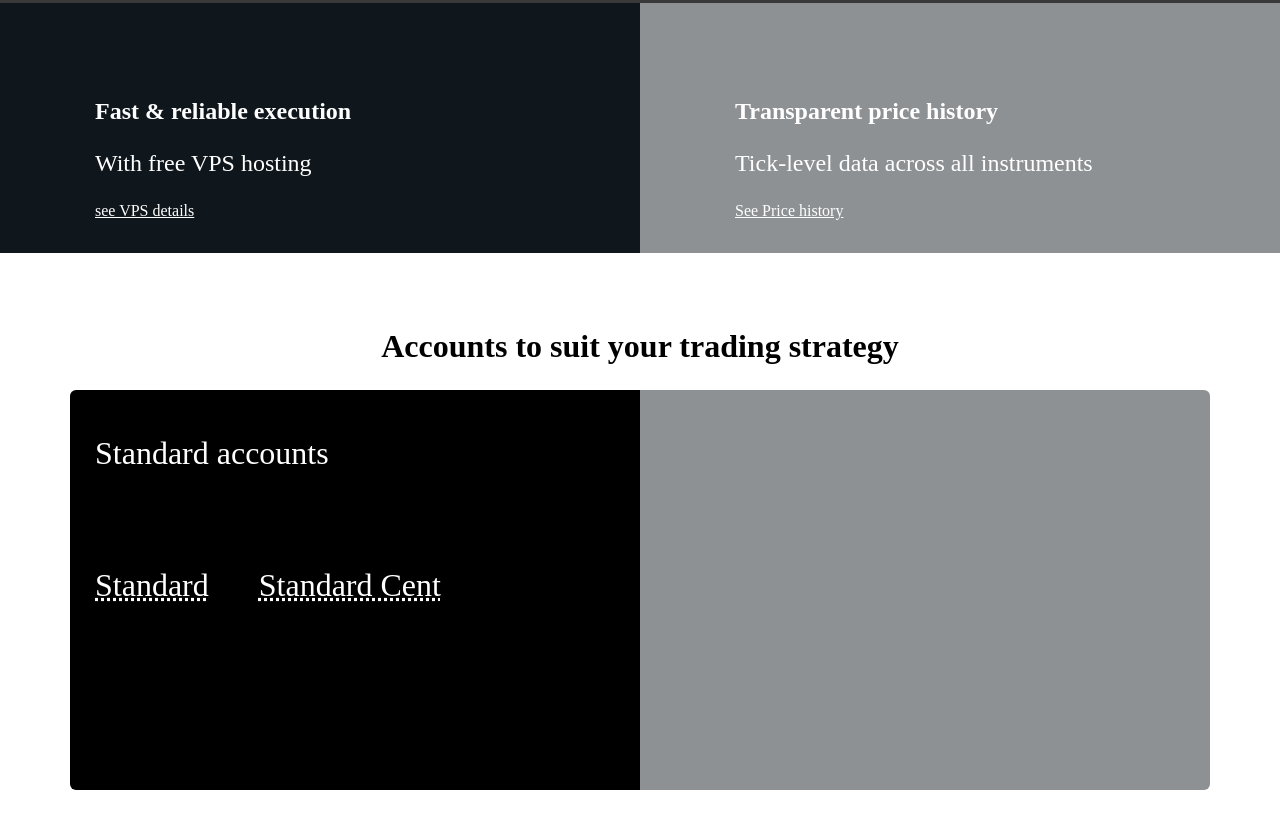
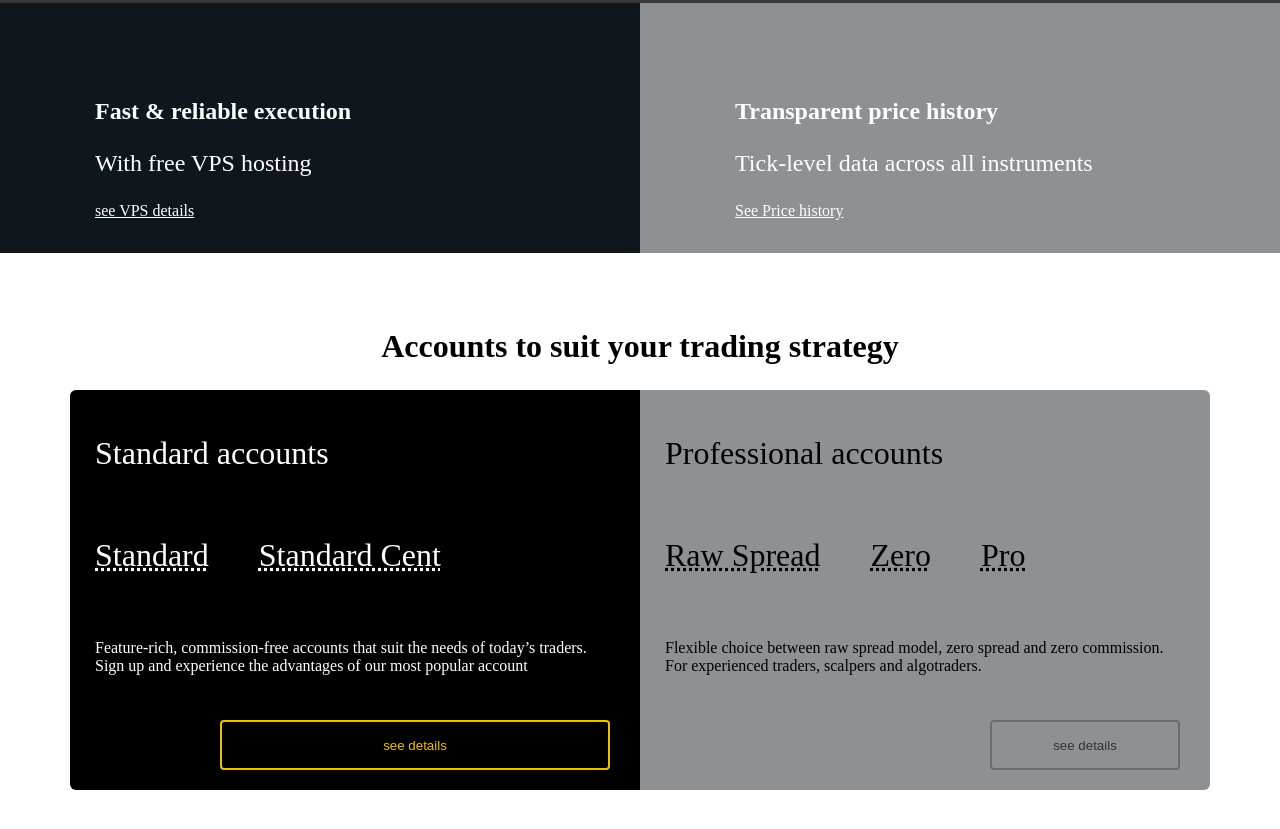
Before and after one commit to Heromusicky/oneihassignment, a plain HTML site: page index.html in a window 1280 px wide. Shown: the part 1267-2096 px from the top of the page. Drawn offline with Linux system fonts and the light colour scheme.

Commit message:
features

```diff
--- a/css/style.css
+++ b/css/style.css
@@ -7,7 +7,6 @@
 body {
   background-color: #ccc;
   margin: 0;
-
 }
 
 .main {
@@ -31,7 +30,19 @@ nav {
   justify-content: space-between;
   padding: 10px;
   height: 100%;
+  position: relative;
 }
+.translate{
+    position: absolute;
+    top: 10;
+    right: 20px;
+    height: 50px;
+width: 50px;
+display: flex;
+justify-content: center;
+align-items: center;
+}
+
 .logo {
   width: 100px;
   height: 100%;
@@ -45,84 +56,86 @@ nav {
 #peace {
   width: 30%;
 }
-.navbar{
+.navbar {
   width: 500px;
   color: white;
-height: 100%;}
+  height: 100%;
+}
 
-.navbar ul{ display: flex;
+.navbar ul {
+  display: flex;
   justify-content: space-around;
   align-items: center;
 }
-.navbar ul li{
+.navbar ul li {
   margin: 10px;
   padding: 10px;
   list-style-type: none;
+
 }
 
-li a,a:visited{ color:white;
+li a,
+a:visited {
+  color: white;
   text-decoration: none;
 }
-li a:hover,a:focus{
+li a:hover,
+a:focus {
   color: yellow;
-background-color: gray;}
-.uline a:hover,a:focus{
+  background-color: gray;
+
+}
+.uline a:hover,
+a:focus {
   color: yellow;
 
-text-decoration: underline;}
-.right-buttons{
+  text-decoration: underline;
+}
+.right-buttons {
   display: flex;
   justify-content: center;
   width: 500px;
-
-
-
-
 }
 
-.open{
+.open {
   color: black;
   background-color: rgb(237, 192, 0);
   height: 50px;
   border-radius: 4px;
   width: 30%;
   margin-right: 10px;
-
 }
-.sign{color: rgb(237, 192, 0);
+.sign {
+  color: rgb(237, 192, 0);
   background-color: transparent;
   width: 30%;
   margin-right: 10px;
-
-
 }
-.hero{ height: 650px;
+.hero {
+  height: 650px;
   width: 100%;
   display: flex;
   flex-direction: column;
 
-
-
   background-image: url(/img/exness-home-page-banner-desktop.jpg);
   background-size: cover;
-background-repeat: no-repeat;}
-.hero h1{
-
-    padding-top:  70px;
-    padding-left:  50px;
+  background-repeat: no-repeat;
+}
+.hero h1 {
+  padding-top: 70px;
+  padding-left: 50px;
   width: 19ch;
-    color:white;
+  color: white;
   font: 60px sans-serif;
-
 }
-.hero h3{
-    color:white;
-    padding-top:  40px;
-    padding-left:  70px;
+.hero h3 {
+  color: white;
+  padding-top: 40px;
+  padding-left: 70px;
   width: 43ch;
-
 }
-.account{ display: flex;
+.account {
+  display: flex;
   height: 50px;
   width: 200px;
   background-color: rgb(237, 192, 0);
@@ -131,87 +144,168 @@ align-items: center;
   margin-left: 70px;
   margin-top: 50px;
   border-radius: 4px;
-
 }
-.features{ height: 550px;
-background-color: rgb(58, 57, 57);}
-.features{ color: white;
+.features {
+  height: 550px;
+  background-color: rgb(58, 57, 57);
+}
+.features {
+  color: white;
 
   display: flex;
   align-items: center;
-flex-direction: column;}
-h1,p,a{ margin: 25px;}
-h1{ font-size: 2em;}
-p{ font-size: 24px;}
-a{
+  flex-direction: column;
+}
+h1,
+p,
+a {
+  margin: 25px;
+}
+h1 {
+  font-size: 2em;
+}
+p {
+  font-size: 24px;
+}
+a {
   font-size: 1em;
 }
-img{ width: 90%;
-height: auto;}
-.twoflex{
+img {
+  width: 90%;
+  height: auto;
+}
+.twoflex {
   display: flex;
   background-color: white;
-
 }
 
-
-.vpsdetails{
-
+.vpsdetails {
   background-color: #0f171c;
   height: 250px;
   width: 50%;
   color: white;
   padding: 70px;
-
 }
 
-.Price{
-
-    background-color: #8D9194;
+.Price {
+  background-color: #8d9194;
   height: 250px;
   width: 50%;
   color: white;
   padding: 70px;
-
 }
-.feature2{ background-color: white;
+.feature2 {
+  background-color: white;
   height: 600px;
   /* display: flex; */
   justify-content: center;
   padding: 50px;
 }
-.feature2 h1{
-
+.feature2 h1 {
   text-align: center;
 }
 
-.flex2{
-
+.flex2 {
   height: 400px;
 
   display: flex;
   margin: 20px;
-
-
 }
-.item1{
+.item1 {
   width: 50%;
   background-color: black;
   height: 100%;
   border-radius: 6px 0 0 6px;
-
+  position: relative;
 }
-.item2{
+.item2 {
   height: 100%;
-    background-color: #8D9194;
+  background-color: #8d9194;
   width: 50%;
-    border-radius:0 6px 6px 0;
-
+  border-radius: 0 6px 6px 0;
+  position: relative;
 }
-.item1 p{ color: white;
+.item1 p {
+  color: white;
   font-size: 2em;
   padding-top: 20px;
-margin-bottom: 50px;}
-.Standard{ display: flex;
+  margin-bottom: 20px;
 }
-.Standard p{ text-decoration:underline dotted;}
+.Standard {
+  display: flex;
+}
+.Standard p {
+  text-decoration: underline dotted;
+}
+#features1 {
+  font-size: 16px;
+}
+.details {
+  height: 50px;
+  /* border: 1px solid rgb(237, 192, 0); */
+  width: 400px;
+
+  display: flex;
+  background-color: transparent;
+  position: absolute;
+  right: 20px;
+  bottom: 20px;
+  justify-content: center;
+  align-items: center;
+}
+.details button{color: rgb(237, 192, 0);
+    background-color:transparent ;
+    height: 50px;
+    border-radius: 4px;
+    width: 100%;
+    border: 2px solid rgb(237, 192, 0);
+
+    margin-right: 10px;}
+    .item2 p {
+        color: black;
+        font-size: 2em;
+        padding-top: 20px;
+        margin-bottom: 20px;}
+        .professional {
+            display: flex;
+          }
+          .professional p {
+            text-decoration: underline dotted;
+          }
+          #feature2{
+            font-size: 16px;
+          }
+          .details2 {
+            height: 50px;
+            /* border: 1px solid rgb(237, 192, 0); */
+            width: 200px;
+
+            display: flex;
+            background-color: transparent;
+            position: absolute;
+            right: 20px;
+            bottom: 20px;
+            justify-content: center;
+            align-items: center;
+          }
+          .details2 button{color:#333;
+            background-color:transparent ;
+            height: 50px;
+            border-radius: 4px;
+            width: 100%;
+            border: 2px solid #33333362;
+
+            margin-right: 10px;}
+            .chat{ position: fixed;
+            bottom: 20px;
+        right: 20px;
+    background-color: rgb(237, 192, 0);
+height: 50px;
+width: 50px;
+border-radius: 50%;
+display: flex;
+justify-content: center;
+align-items: center;}
+.chat img{ height: 20px;
+width: 20px;
+}
--- a/index.html
+++ b/index.html
@@ -1,5 +1,6 @@
 <!DOCTYPE html>
 <html lang="en">
+
 <head>
     <meta charset="UTF-8" />
     <meta name="viewport" content="width=device-width, initial-scale=1.0" />
@@ -28,8 +29,9 @@
                 <div class="right-buttons">
                     <button class="open">Open Account</button>
                     <button class="sign">Sign in</button>
-            <button>Web</button>
+                    <!-- <button</button> -->
                 </div>
+                <div class="translate">><img src="./img/tra.png" alt=""></div>
             </nav>
             <!-- <div class="hero"> -->
 
@@ -76,10 +78,30 @@
             <div class="flex2">
                 <div class="item1">
                     <p>Standard accounts</p>
-               <div class="Standard"> <p title="our most">Standard</p>
-                <p>Standard Cent</p></div>
+                    <div class="Standard">
+                        <p title="our most">Standard</p>
+                        <p>Standard Cent</p>
                     </div>
-            <div class="item2"></div>
+                  <p id="features1"> Feature-rich, commission-free accounts that suit the needs of today’s traders. Sign up and
+                    experience the advantages of our most popular account</p>
+                    <div class="details">  <button>see details</button></div>
+
+                </div>
+                <div class="item2">
+                    <p>Professional accounts</p>
+                    <div class="professional">
+                        <p>Raw Spread</p>
+                        <p>Zero</p>
+                        <p>Pro</p>
+                    </div>
+                    <p id="feature2">Flexible choice between raw spread model, zero spread and zero commission. For experienced traders, scalpers and algotraders.</p>
+
+                    <div class="details2">  <button>see details</button></div>
+                </div>
+                <div class="chat">
+                    <img src="./img/message.png" alt="">
+                </div>
+
             </div>
         </div>
 
@@ -87,4 +109,5 @@
     </div>
     </div>
 </body>
+
 </html>
```
Also changed, not shown: img/message.png (added), img/tra.png (added). Lines whose indentation alone changed are shown as unchanged.
